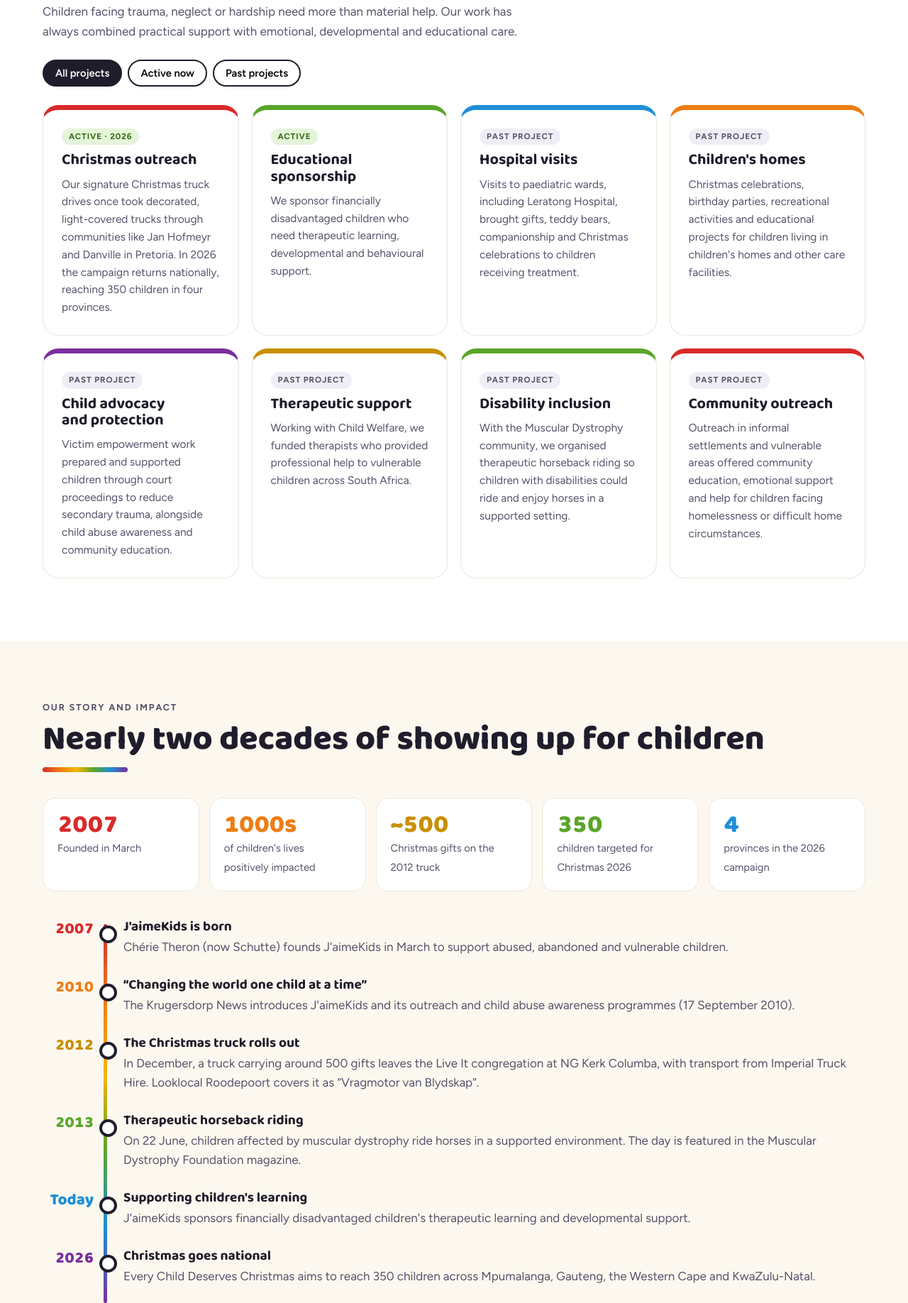
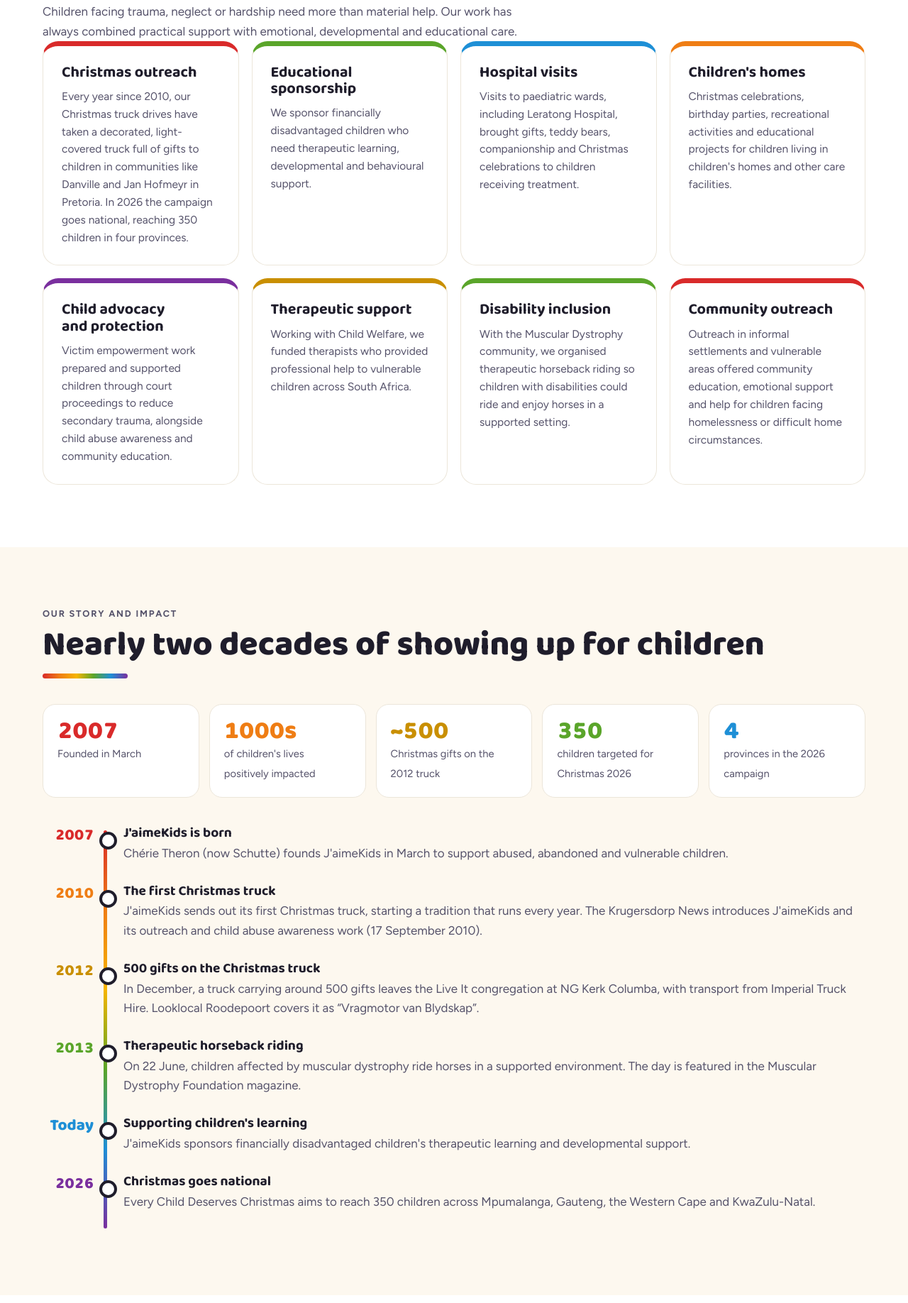
Before and after one commit to rscsnb-png/jaimekids, a plain HTML site: page index.html in a window 1280 px wide. Shown: the part 3626-5462 px from the top of the page at 71% size. Drawn offline with Linux system fonts and the light colour scheme.

Commit message:
Show projects without past/active split; Christmas truck runs yearly since 2010
Co-Authored-By: Claude Opus 5.5 <noreply@anthropic.com>
Claude-Session: https://claude.ai/code/session_01776D8UFETMR7gMuB8QfUgZ

```diff
--- a/index.html
+++ b/index.html
@@ -369,20 +369,15 @@ footer .logo{width:96px;height:96px;border-radius:50%;margin-bottom:14px}
       <h2 style="margin-top:12px">Support beyond the gift</h2>
       <div class="stroke"></div>
       <p class="prose" style="color:var(--ink-soft)">Children facing trauma, neglect or hardship need more than material help. Our work has always combined practical support with emotional, developmental and educational care.</p>
-      <div class="filters" role="group" aria-label="Filter projects">
-        <button class="chip" data-f="all" aria-pressed="true">All projects</button>
-        <button class="chip" data-f="active" aria-pressed="false">Active now</button>
-        <button class="chip" data-f="past" aria-pressed="false">Past projects</button>
-      </div>
       <div class="projects" id="projectList">
-        <article class="proj" data-s="active" style="--c:var(--red)"><span class="status active">Active · 2026</span><h3>Christmas outreach</h3><p>Our signature Christmas truck drives once took decorated, light-covered trucks through communities like Jan Hofmeyr and Danville in Pretoria. In 2026 the campaign returns nationally, reaching 350 children in four provinces.</p></article>
-        <article class="proj" data-s="active" style="--c:var(--green)"><span class="status active">Active</span><h3>Educational sponsorship</h3><p>We sponsor financially disadvantaged children who need therapeutic learning, developmental and behavioural support.</p></article>
-        <article class="proj" data-s="past" style="--c:var(--blue)"><span class="status past">Past project</span><h3>Hospital visits</h3><p>Visits to paediatric wards, including Leratong Hospital, brought gifts, teddy bears, companionship and Christmas celebrations to children receiving treatment.</p></article>
-        <article class="proj" data-s="past" style="--c:var(--orange)"><span class="status past">Past project</span><h3>Children's homes</h3><p>Christmas celebrations, birthday parties, recreational activities and educational projects for children living in children's homes and other care facilities.</p></article>
-        <article class="proj" data-s="past" style="--c:var(--purple)"><span class="status past">Past project</span><h3>Child advocacy and protection</h3><p>Victim empowerment work prepared and supported children through court proceedings to reduce secondary trauma, alongside child abuse awareness and community education.</p></article>
-        <article class="proj" data-s="past" style="--c:#c98f00"><span class="status past">Past project</span><h3>Therapeutic support</h3><p>Working with Child Welfare, we funded therapists who provided professional help to vulnerable children across South Africa.</p></article>
-        <article class="proj" data-s="past" style="--c:var(--green)"><span class="status past">Past project</span><h3>Disability inclusion</h3><p>With the Muscular Dystrophy community, we organised therapeutic horseback riding so children with disabilities could ride and enjoy horses in a supported setting.</p></article>
-        <article class="proj" data-s="past" style="--c:var(--red)"><span class="status past">Past project</span><h3>Community outreach</h3><p>Outreach in informal settlements and vulnerable areas offered community education, emotional support and help for children facing homelessness or difficult home circumstances.</p></article>
+        <article class="proj" data-s="active" style="--c:var(--red)"><h3>Christmas outreach</h3><p>Every year since 2010, our Christmas truck drives have taken a decorated, light-covered truck full of gifts to children in communities like Danville and Jan Hofmeyr in Pretoria. In 2026 the campaign goes national, reaching 350 children in four provinces.</p></article>
+        <article class="proj" data-s="active" style="--c:var(--green)"><h3>Educational sponsorship</h3><p>We sponsor financially disadvantaged children who need therapeutic learning, developmental and behavioural support.</p></article>
+        <article class="proj" data-s="past" style="--c:var(--blue)"><h3>Hospital visits</h3><p>Visits to paediatric wards, including Leratong Hospital, brought gifts, teddy bears, companionship and Christmas celebrations to children receiving treatment.</p></article>
+        <article class="proj" data-s="past" style="--c:var(--orange)"><h3>Children's homes</h3><p>Christmas celebrations, birthday parties, recreational activities and educational projects for children living in children's homes and other care facilities.</p></article>
+        <article class="proj" data-s="past" style="--c:var(--purple)"><h3>Child advocacy and protection</h3><p>Victim empowerment work prepared and supported children through court proceedings to reduce secondary trauma, alongside child abuse awareness and community education.</p></article>
+        <article class="proj" data-s="past" style="--c:#c98f00"><h3>Therapeutic support</h3><p>Working with Child Welfare, we funded therapists who provided professional help to vulnerable children across South Africa.</p></article>
+        <article class="proj" data-s="past" style="--c:var(--green)"><h3>Disability inclusion</h3><p>With the Muscular Dystrophy community, we organised therapeutic horseback riding so children with disabilities could ride and enjoy horses in a supported setting.</p></article>
+        <article class="proj" data-s="past" style="--c:var(--red)"><h3>Community outreach</h3><p>Outreach in informal settlements and vulnerable areas offered community education, emotional support and help for children facing homelessness or difficult home circumstances.</p></article>
       </div>
     </div>
   </section>
@@ -402,8 +397,8 @@ footer .logo{width:96px;height:96px;border-radius:50%;margin-bottom:14px}
       </div>
       <ol class="timeline">
         <li><span class="yr" style="color:var(--red)">2007</span><div><h3>J'aimeKids is born</h3><p>Chérie Theron (now Schutte) founds J'aimeKids in March to support abused, abandoned and vulnerable children.</p></div></li>
-        <li><span class="yr" style="color:var(--orange)">2010</span><div><h3>“Changing the world one child at a time”</h3><p>The Krugersdorp News introduces J'aimeKids and its outreach and child abuse awareness programmes (17 September 2010).</p></div></li>
-        <li><span class="yr" style="color:#c98f00">2012</span><div><h3>The Christmas truck rolls out</h3><p>In December, a truck carrying around 500 gifts leaves the Live It congregation at NG Kerk Columba, with transport from Imperial Truck Hire. Looklocal Roodepoort covers it as “Vragmotor van Blydskap”.</p></div></li>
+        <li><span class="yr" style="color:var(--orange)">2010</span><div><h3>The first Christmas truck</h3><p>J'aimeKids sends out its first Christmas truck, starting a tradition that runs every year. The Krugersdorp News introduces J'aimeKids and its outreach and child abuse awareness work (17 September 2010).</p></div></li>
+        <li><span class="yr" style="color:#c98f00">2012</span><div><h3>500 gifts on the Christmas truck</h3><p>In December, a truck carrying around 500 gifts leaves the Live It congregation at NG Kerk Columba, with transport from Imperial Truck Hire. Looklocal Roodepoort covers it as “Vragmotor van Blydskap”.</p></div></li>
         <li><span class="yr" style="color:var(--green)">2013</span><div><h3>Therapeutic horseback riding</h3><p>On 22 June, children affected by muscular dystrophy ride horses in a supported environment. The day is featured in the Muscular Dystrophy Foundation magazine.</p></div></li>
         <li><span class="yr" style="color:var(--blue)">Today</span><div><h3>Supporting children's learning</h3><p>J'aimeKids sponsors financially disadvantaged children's therapeutic learning and developmental support.</p></div></li>
         <li><span class="yr" style="color:var(--purple)">2026</span><div><h3>Christmas goes national</h3><p>Every Child Deserves Christmas aims to reach 350 children across Mpumalanga, Gauteng, the Western Cape and KwaZulu-Natal.</p></div></li>
@@ -573,13 +568,13 @@ const GALLERY = [
   { src:"img/gallery/hospital-08.jpg", alt:"A toddler holds a new teddy bear on the paediatric ward", cat:"hospital" },
   { src:"img/gallery/hospital-09.jpg", alt:"A young boy stands by his bed with a toy doctor's kit and an inflatable Santa", cat:"hospital" },
   { src:"img/gallery/hospital-10.jpg", alt:"A boy with his leg in a cast sits on his bed at Leratong Hospital with new toy soldiers and a helicopter", cat:"hospital" },
-  { src:"img/gallery/truck-2012-1.jpg", alt:"Volunteers on the lit-up Christmas truck hand out gifts to children and families gathered alongside", year:"2012", cat:"truck" },
-  { src:"img/gallery/truck-2012-2.jpg", alt:"The Christmas truck, decorated in red with fairy lights and Imperial Truck Hire branding, with young volunteers aboard", year:"2012", cat:"truck" },
-  { src:"img/gallery/truck-2012-3.jpg", alt:"Santa joins children and families during the Christmas truck drive", year:"2012", cat:"truck" },
-  { src:"img/gallery/truck-2012-4.jpg", alt:"Children and volunteers fill the street beside the Christmas truck at night", year:"2012", cat:"truck" },
-  { src:"img/gallery/truck-2012-5.jpg", alt:"Volunteers hand out bags of treats as children and families cheer beside the lit-up Christmas truck", year:"2012", cat:"truck" },
-  { src:"img/gallery/truck-2012-6.jpg", alt:"The decorated Christmas truck with a lit reindeer drives through the night carrying volunteers", year:"2012", cat:"truck" },
-  { src:"img/gallery/truck-2012-7.jpg", alt:"Volunteers sit along the back of the decorated Christmas truck before the drive", year:"2012", cat:"truck" },
+  { src:"img/gallery/truck-2012-1.jpg", alt:"Volunteers on the lit-up Christmas truck hand out gifts to children and families gathered alongside", cat:"truck" },
+  { src:"img/gallery/truck-2012-2.jpg", alt:"The Christmas truck, decorated in red with fairy lights and Imperial Truck Hire branding, with young volunteers aboard", cat:"truck" },
+  { src:"img/gallery/truck-2012-3.jpg", alt:"Santa joins children and families during the Christmas truck drive", cat:"truck" },
+  { src:"img/gallery/truck-2012-4.jpg", alt:"Children and volunteers fill the street beside the Christmas truck at night", cat:"truck" },
+  { src:"img/gallery/truck-2012-5.jpg", alt:"Volunteers hand out bags of treats as children and families cheer beside the lit-up Christmas truck", cat:"truck" },
+  { src:"img/gallery/truck-2012-6.jpg", alt:"The decorated Christmas truck with a lit reindeer drives through the night carrying volunteers", cat:"truck" },
+  { src:"img/gallery/truck-2012-7.jpg", alt:"Volunteers sit along the back of the decorated Christmas truck before the drive", cat:"truck" },
   { src:"img/gallery/outreach-01.jpg", alt:"A girl beams as she holds up her new doll set", cat:"outreach" },
   { src:"img/gallery/outreach-02.jpg", alt:"A boy unwraps a red toy car from its paper bag", cat:"outreach" },
   { src:"img/gallery/outreach-03.jpg", alt:"Children and volunteers open and show off their new toys", cat:"outreach" },
@@ -640,12 +635,6 @@ function chips(container, items, onPick){
     onPick(b.dataset.f);
   });
 }
-// Projects filter
-document.querySelector('[aria-label="Filter projects"]').addEventListener("click", e => {
-  const b = e.target.closest(".chip"); if (!b) return;
-  b.parentElement.querySelectorAll(".chip").forEach(c => c.setAttribute("aria-pressed", c===b));
-  document.querySelectorAll("#projectList .proj").forEach(p => p.hidden = !(b.dataset.f==="all" || p.dataset.s===b.dataset.f));
-});
 
 // Gallery
 const colours = ["var(--red)","var(--orange)","#c98f00","var(--green)","var(--blue)","var(--purple)","var(--red)","var(--green)"];
```
